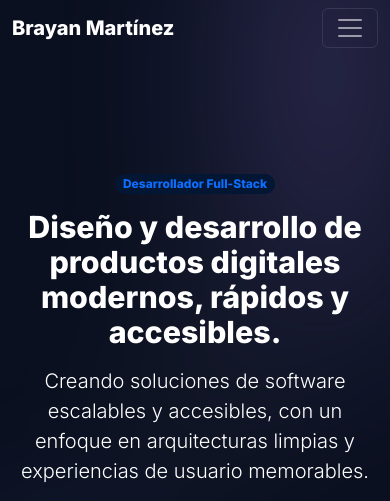
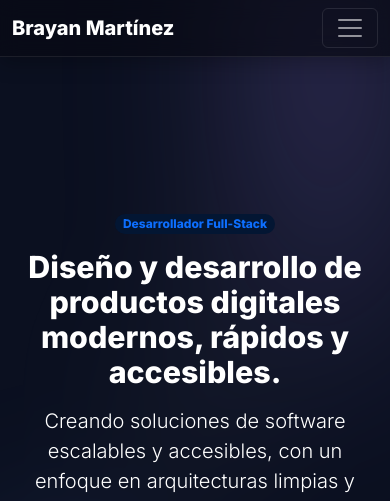
Before and after one commit to brayanmtzzz/Portafolio, a plain HTML site: page index.html in a window 390 px wide. Shown: the top 501 px of the page. Drawn offline with nearby package versions, Linux system fonts and the light colour scheme.

Commit message:
fix: desbordamiento móvil

```diff
--- a/assets/css/styles.css
+++ b/assets/css/styles.css
@@ -28,6 +28,7 @@ html,body{
               linear-gradient(180deg, var(--bg-1), var(--bg-2));
   color:#fff;
   font-family: Inter, system-ui, -apple-system, Segoe UI, Roboto, "Helvetica Neue", Arial, sans-serif;
+  overflow-x: hidden; /* Evita el scroll horizontal */
 }
 .fw-800{font-weight:800}
 .fw-600{font-weight:600}
@@ -43,6 +44,11 @@ html,body{
    NAVBAR
 ========================= */
 .nav-glass{
+  position: fixed; /* Asegura que el nav sea fijo */
+  top: 0;
+  left: 0;
+  right: 0;
+  z-index: 1030; /* Pone el nav por encima de otro contenido */
   background:transparent;
   transition:background-color .25s ease, box-shadow .25s ease, border-color .25s;
 }
@@ -69,6 +75,7 @@ html,body{
   min-height:100vh;
   display:flex;
   align-items:center;
+  padding-top: 80px; /* Añade espacio para el nav fijo */
 }
 .hero-container{position:relative; z-index:2; width:100%}
 .hero-h1{
@@ -276,6 +283,14 @@ html,body{
 @media (max-width: 575.98px){
   .hero-h1{font-size:1.9rem}
 
+  /* El nav siempre tendrá el fondo oscuro en móvil */
+  .nav-glass {
+    background: rgba(8,10,20,.68);
+    backdrop-filter: blur(10px);
+    border-bottom:1px solid rgba(255,255,255,.08)!important;
+    box-shadow: 0 6px 20px rgba(0,0,0,.25);
+  }
+
   /* Stacking de columnas para evitar desbordes */
   #sobre-mi .row.small > .col-6{
     flex: 0 0 100%;
--- a/data/projects.en.json
+++ b/data/projects.en.json
@@ -17,6 +17,7 @@
     "stack": ["Flutter", "FastAPI", "SQLite"],
     "imagen": "assets/img/projects/dislexia.png",
     "fecha": "Mar 2025 – May 2025",
+    "repo": "https://github.com/brayanmtzzz/dyslexia_web",
     "link": "https://brayanmtzzz.github.io/dyslexia_web/"
   },
   {
@@ -36,7 +37,8 @@
     "logros": ["Responsive design", "SEO optimization", "Cross-device deployment"],
     "stack": ["HTML", "CSS", "Bootstrap"],
     "imagen": "assets/img/projects/cecum.png",
-    "fecha": "Nov 2024 – Dec 2024"
+    "fecha": "Nov 2024 – Dec 2024",
+    "link": "https://brayanmtzzz.github.io/CECUM/"
   },
   {
     "id": "ecosustentable",
@@ -46,6 +48,7 @@
     "stack": ["HTML", "CSS", "JavaScript"],
     "imagen": "assets/img/projects/ecosustentable.png",
     "fecha": "Sep 2024",
+    "repo": "https://github.com/brayanmtzzz/EcoSustenta",
     "link": "https://brayanmtzzz.github.io/EcoSustenta/"
   },
   {
--- a/data/projects.es.json
+++ b/data/projects.es.json
@@ -17,6 +17,7 @@
     "stack": ["Flutter", "FastAPI", "SQLite"],
     "imagen": "assets/img/projects/dislexia.png",
     "fecha": "Mar 2025 – May 2025",
+    "repo": "https://github.com/brayanmtzzz/dyslexia_web",
     "link": "https://brayanmtzzz.github.io/dyslexia_web/"
   },
   {
@@ -36,7 +37,8 @@
     "logros": ["Diseño adaptable", "Optimización SEO", "Despliegue en móviles y desktop"],
     "stack": ["HTML", "CSS", "Bootstrap"],
     "imagen": "assets/img/projects/cecum.png",
-    "fecha": "Nov 2024 – Dic 2024"
+    "fecha": "Nov 2024 – Dic 2024",
+    "link": "https://brayanmtzzz.github.io/CECUM/"
   },
   {
     "id": "ecosustentable",
@@ -46,6 +48,7 @@
     "stack": ["HTML", "CSS", "JavaScript"],
     "imagen": "assets/img/projects/ecosustentable.png",
     "fecha": "Sep 2024",
+    "repo": "https://github.com/brayanmtzzz/EcoSustenta",
     "link": "https://brayanmtzzz.github.io/EcoSustenta/"
   },
   {
```
Also changed, not shown: assets/img/projects/cecum.png.
